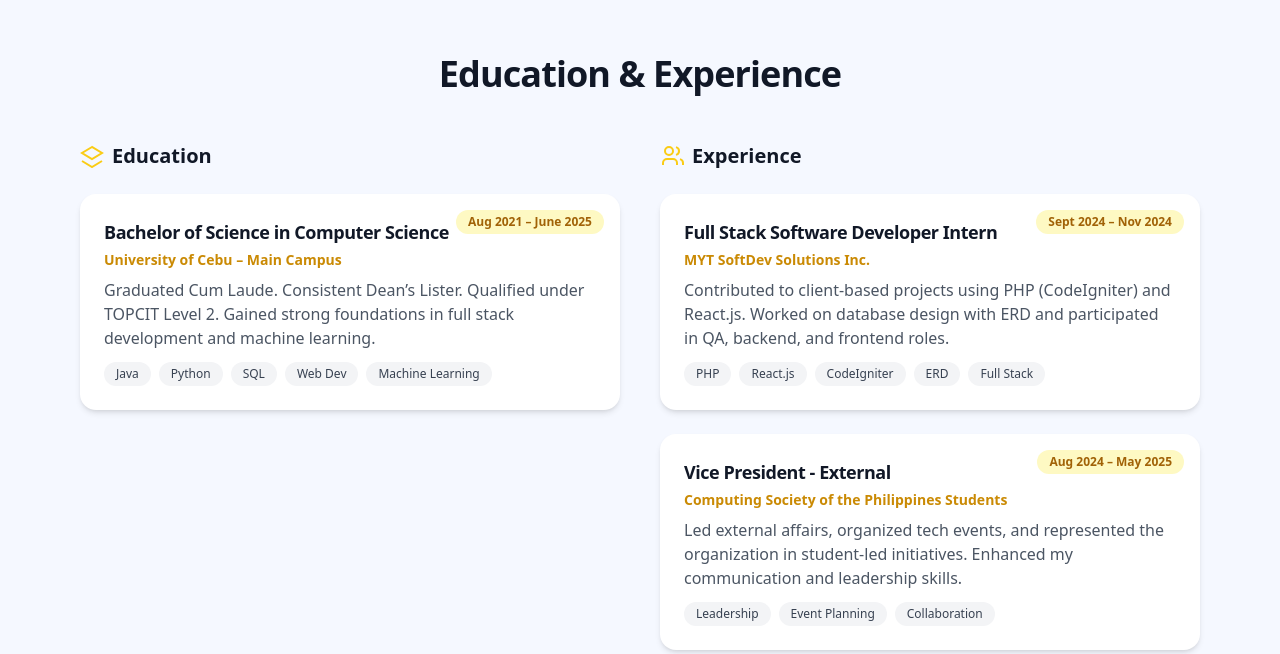
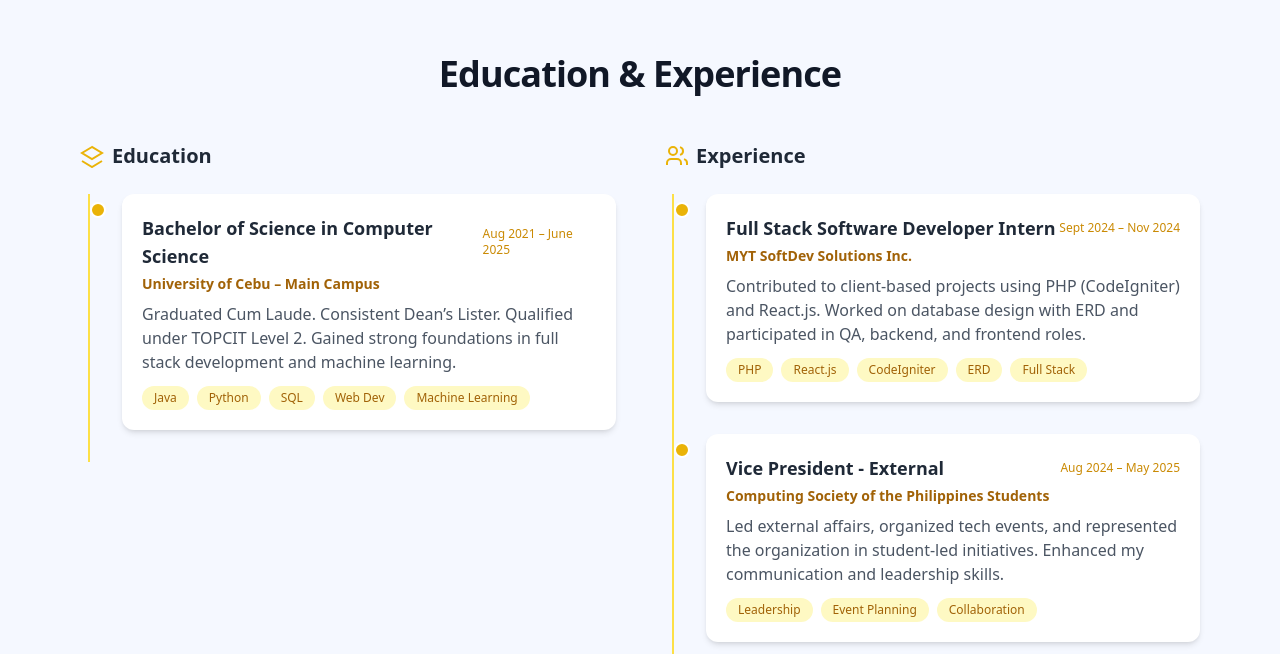
Before and after one commit to dianesophia/Dsopiya-Portfolio, a React (Vite) app: page / in a window 1280 px wide. Shown: the part 1626-2280 px from the top of the page. Built offline with nearby package versions, Linux system fonts and the light colour scheme.

Commit message:
Mod: Experience

```diff
--- a/src/components/Experience.jsx
+++ b/src/components/Experience.jsx
@@ -1,104 +1,142 @@
-import React from 'react';
+import React from "react";
 
 const education = [
   {
-    title: 'Bachelor of Science in Computer Science',
-    institution: 'University of Cebu – Main Campus',
-    date: 'Aug 2021 – June 2025',
-    description: 'Graduated Cum Laude. Consistent Dean’s Lister. Qualified under TOPCIT Level 2. Gained strong foundations in full stack development and machine learning.',
-    tags: ['Java', 'Python', 'SQL', 'Web Dev', 'Machine Learning'],
+    title: "Bachelor of Science in Computer Science",
+    institution: "University of Cebu – Main Campus",
+    date: "Aug 2021 – June 2025",
+    description:
+      "Graduated Cum Laude. Consistent Dean’s Lister. Qualified under TOPCIT Level 2. Gained strong foundations in full stack development and machine learning.",
+    tags: ["Java", "Python", "SQL", "Web Dev", "Machine Learning"],
   },
 ];
 
 const experience = [
   {
-    title: 'Full Stack Software Developer Intern',
-    company: 'MYT SoftDev Solutions Inc.',
-    date: 'Sept 2024 – Nov 2024',
-    description: 'Contributed to client-based projects using PHP (CodeIgniter) and React.js. Worked on database design with ERD and participated in QA, backend, and frontend roles.',
-    tags: ['PHP', 'React.js', 'CodeIgniter', 'ERD', 'Full Stack'],
+    title: "Full Stack Software Developer Intern",
+    company: "MYT SoftDev Solutions Inc.",
+    date: "Sept 2024 – Nov 2024",
+    description:
+      "Contributed to client-based projects using PHP (CodeIgniter) and React.js. Worked on database design with ERD and participated in QA, backend, and frontend roles.",
+    tags: ["PHP", "React.js", "CodeIgniter", "ERD", "Full Stack"],
   },
   {
-    title: 'Vice President - External',
-    company: 'Computing Society of the Philippines Students',
-    date: 'Aug 2024 – May 2025',
-    description: 'Led external affairs, organized tech events, and represented the organization in student-led initiatives. Enhanced my communication and leadership skills.',
-    tags: ['Leadership', 'Event Planning', 'Collaboration'],
+    title: "Vice President - External",
+    company: "Computing Society of the Philippines Students",
+    date: "Aug 2024 – May 2025",
+    description:
+      "Led external affairs, organized tech events, and represented the organization in student-led initiatives. Enhanced my communication and leadership skills.",
+    tags: ["Leadership", "Event Planning", "Collaboration"],
   },
-
 ];
 
-const SectionIcon = ({ type }) => (
-  type === 'education' ? (
-    <svg className="w-6 h-6 text-yellow-400 mr-2" fill="none" stroke="currentColor" strokeWidth="2" viewBox="0 0 24 24">
+const SectionIcon = ({ type }) =>
+  type === "education" ? (
+    <svg
+      className="w-6 h-6 text-yellow-500 mr-2"
+      fill="none"
+      stroke="currentColor"
+      strokeWidth="2"
+      viewBox="0 0 24 24"
+    >
       <path d="M12 3L2 9l10 6 10-6-10-6z" />
       <path d="M2 17l10 6 10-6" />
     </svg>
   ) : (
-    <svg className="w-6 h-6 text-yellow-400 mr-2" fill="none" stroke="currentColor" strokeWidth="2" viewBox="0 0 24 24">
+    <svg
+      className="w-6 h-6 text-yellow-500 mr-2"
+      fill="none"
+      stroke="currentColor"
+      strokeWidth="2"
+      viewBox="0 0 24 24"
+    >
       <path d="M17 21v-2a4 4 0 00-4-4H7a4 4 0 00-4 4v2" />
       <circle cx="9" cy="7" r="4" />
       <path d="M23 21v-2a4 4 0 00-3-3.87" />
       <path d="M16 3.13a4 4 0 010 7.75" />
     </svg>
-  )
   );
 
-const Card = ({ title, subtitle, date, description, tags, subtitleColor }) => (
-  <div className="relative bg-white dark:bg-gray-800 rounded-2xl shadow-md p-6 mb-6 flex flex-col min-h-[170px]">
-    <span className="absolute top-4 right-4 px-3 py-1 bg-yellow-100 text-yellow-700 dark:bg-yellow-900 dark:text-yellow-300 rounded-full text-xs font-semibold">{date}</span>
-    <h4 className="text-lg font-bold text-gray-900 dark:text-white mb-1 tracking-tight">{title}</h4>
-    <div className={`text-sm font-semibold mb-2 ${subtitleColor}`}>{subtitle}</div>
-    <p className="text-gray-600 dark:text-gray-300 mb-3 font-light">{description}</p>
-    <div className="flex flex-wrap gap-2 mt-auto">
+const TimelineItem = ({ title, subtitle, date, description, tags }) => (
+  <div className="relative pl-8 pb-8">
+    <div className="absolute left-0 top-2 w-4 h-4 bg-yellow-500 rounded-full border-2 border-white dark:border-gray-900"></div>
+    <div className="bg-white dark:bg-gray-800 rounded-xl p-5 shadow-md hover:shadow-xl transition">
+      <div className="flex justify-between items-center mb-1">
+        <h4 className="text-lg font-bold text-gray-800 dark:text-white">{title}</h4>
+        <span className="text-xs font-medium text-yellow-600 dark:text-yellow-400">
+          {date}
+        </span>
+      </div>
+      <div className="text-sm font-semibold text-yellow-700 dark:text-yellow-300 mb-2">
+        {subtitle}
+      </div>
+      <p className="text-gray-600 dark:text-gray-300 mb-3">{description}</p>
+      <div className="flex flex-wrap gap-2">
         {tags.map((tag) => (
-        <span key={tag} className="px-3 py-1 bg-gray-100 dark:bg-gray-700 text-gray-700 dark:text-gray-200 rounded-full text-xs font-medium">{tag}</span>
+          <span
+            key={tag}
+            className="px-3 py-1 bg-yellow-100 text-yellow-700 dark:bg-yellow-900 dark:text-yellow-300 rounded-full text-xs font-medium"
+          >
+            {tag}
+          </span>
         ))}
+      </div>
     </div>
   </div>
 );
 
 const Experience = () => {
   return (
-    <section id="experience" className="py-20 bg-[#f5f8ff] dark:bg-gray-900">
-      <div className="container mx-auto px-20">
-        <h2 className="text-4xl font-extrabold tracking-tight text-center mb-12 text-gray-900 dark:text-white">Education & Experience</h2>
-        <div className="grid grid-cols-1 md:grid-cols-2 gap-10">
-          {/* Education Column */}
-          <div>
+    <section
+      id="experience"
+      className="py-20 bg-[#f5f8ff] dark:bg-gray-900 relative"
+    >
+      <div className="container mx-auto px-6 md:px-20">
+        <h2 className="text-4xl font-extrabold tracking-tight text-center mb-12 text-gray-900 dark:text-white">
+          Education & Experience
+        </h2>
+        <div className="grid grid-cols-1 md:grid-cols-2 gap-12">
+          {/* Education Timeline */}
+          <div className="relative">
             <div className="flex items-center mb-6">
               <SectionIcon type="education" />
-              <h3 className="text-xl font-bold text-gray-900 dark:text-white">Education</h3>
+              <h3 className="text-xl font-bold text-gray-800 dark:text-white">
+                Education
+              </h3>
             </div>
+            <div className="border-l-2 border-yellow-300 dark:border-yellow-500 ml-2">
               {education.map((item) => (
-              <Card
+                <TimelineItem
                   key={item.title}
                   title={item.title}
                   subtitle={item.institution}
                   date={item.date}
                   description={item.description}
                   tags={item.tags}
-                subtitleColor="text-yellow-600 dark:text-yellow-400"
                 />
               ))}
             </div>
-          {/* Experience Column */}
-          <div>
+          </div>
+          {/* Experience Timeline */}
+          <div className="relative">
             <div className="flex items-center mb-6">
               <SectionIcon type="experience" />
-              <h3 className="text-xl font-bold text-gray-900 dark:text-white">Experience</h3>
+              <h3 className="text-xl font-bold text-gray-800 dark:text-white">
+                Experience
+              </h3>
             </div>
+            <div className="border-l-2 border-yellow-300 dark:border-yellow-500 ml-2">
               {experience.map((item) => (
-              <Card
+                <TimelineItem
                   key={item.title}
                   title={item.title}
                   subtitle={item.company}
                   date={item.date}
                   description={item.description}
                   tags={item.tags}
-                subtitleColor="text-yellow-600 dark:text-yellow-400"
                 />
               ))}
+            </div>
           </div>
         </div>
       </div>
```
Lines whose indentation alone changed are shown as unchanged.
